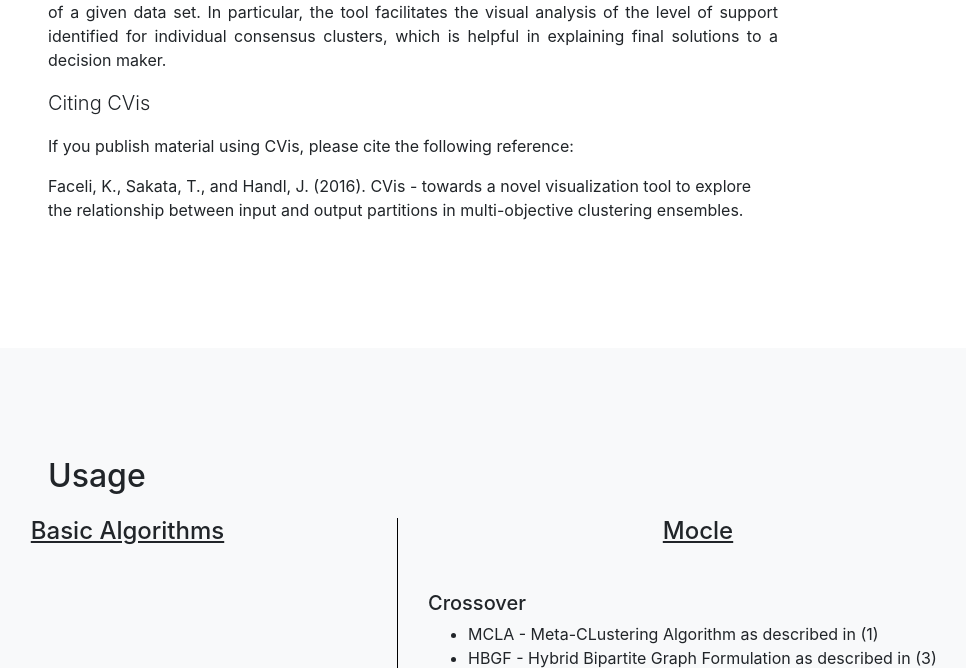
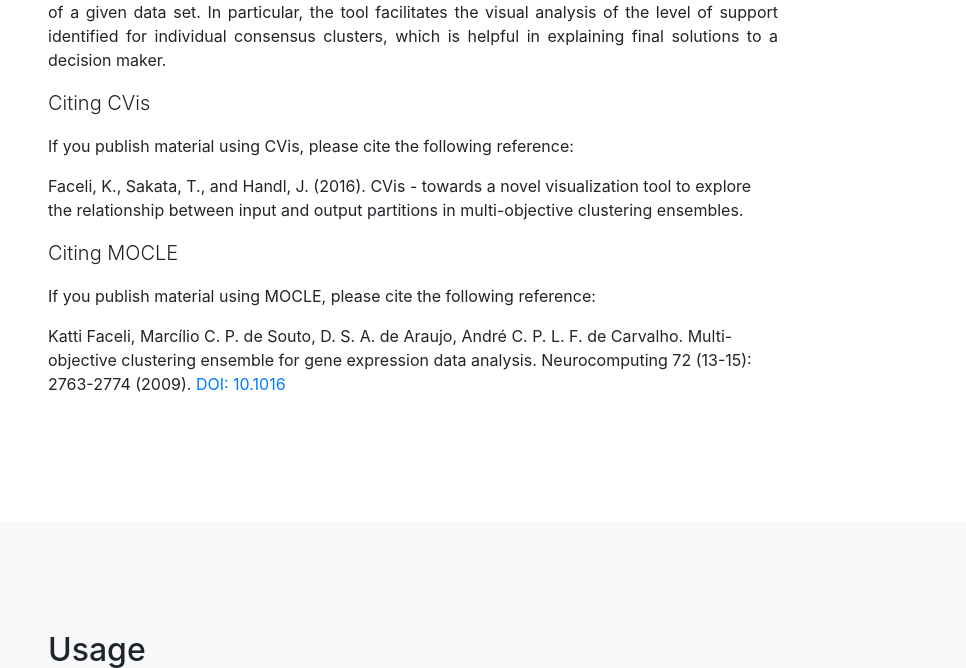
Before and after one commit to NixaSoftware/CVis, a Flask app: page / in a window 1280 px wide. Shown: the part 916-1584 px from the top of the page, without its empty margins (227-1193 px from the left). Run offline with Flask 2, Linux system fonts and the light colour scheme; some libraries are stand-ins or nearby versions.

Commit message:
alguns reparinhos em botões

```diff
--- a/hello.py
+++ b/hello.py
@@ -106,7 +106,8 @@ def upload():
                     # nearest neighbours
                     print(request.form['nearNeigh'])
 
-                    # chama o loadClusters.py aqui
+                    # chama o mocle aqui
+                # chama loadClusters.py aqui
 
     return render_template('index.html')
 
--- a/templates/index.html
+++ b/templates/index.html
@@ -291,6 +291,11 @@
             <p>Faceli, K., Sakata, T., and Handl, J. (2016). CVis - towards a
             novel visualization tool to explore the relationship between input
             and output partitions in multi-objective clustering ensembles.
+            <p class="lead">Citing MOCLE</p>
+            <p>If you publish material using MOCLE, please cite the following reference:</p>
+            <p>Katti Faceli, Marcílio C. P. de Souto, D. S. A. de Araujo, André C. P. L. F. de Carvalho.
+              Multi-objective clustering ensemble for gene expression data analysis. Neurocomputing 72 (13-15): 2763-2774 (2009).
+              <a href="http://www.sciencedirect.com/science/article/pii/S0925231209001167">DOI: 10.1016</a></p>
             </p>
           </div>
         </div>
@@ -386,14 +391,14 @@
         <!-- Modal content-->
         <div class="modal-content">
           <div class="modal-header">
-            <h4 class="modal-title">Partitions</h4>
+            <h2 class="modal-title">Partitions</h2>
           </div>
           <div class="modal-body">
-            <p>Do you want to include initial partitions to the visualization?</p>
+            <p style="font-size:20px;">Do you want to include initial partitions to the visualization?</p>
           </div>
           <div class="modal-footer">
-            <button type="button" class="btn btn-default" id="refusepartition" data-dismiss="modal">No</button>
-            <button type="button" class="btn btn-default" id="includepartition" data-dismiss="modal">Yes</button>
+            <button type="button" class="btn btn-danger" id="refusepartition" data-dismiss="modal">No</button>
+            <button type="button" class="btn btn-success" id="includepartition" data-dismiss="modal">Yes</button>
           </div>
         </div>
       </div>
```
